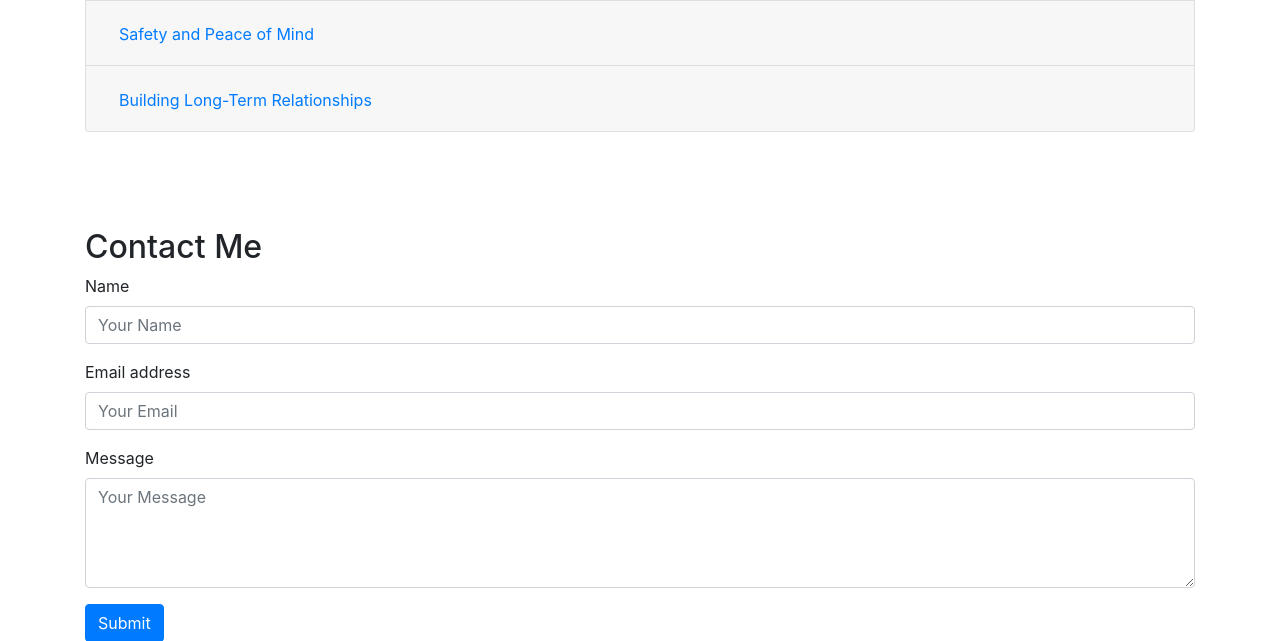
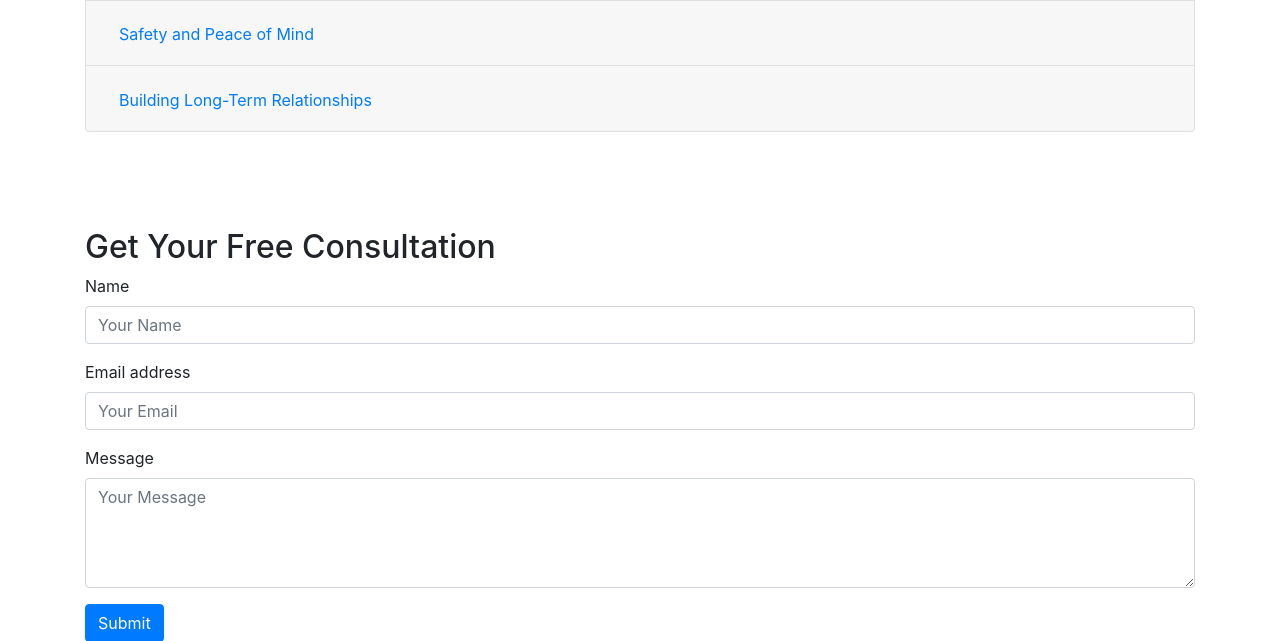
Before and after one commit to Sbussiso/travel-agent-site, a Flask app: page / in a window 1280 px wide. Shown: the part 1027-1668 px from the top of the page. Run offline with Flask 3, Linux system fonts and the light colour scheme; some libraries are stand-ins or nearby versions.

Commit message:
added requirements.txt

```diff
--- /dev/null
+++ b/ai_tune.csv
@@ -0,0 +1 @@
+Prompt, Answer
--- a/templates/index.html
+++ b/templates/index.html
@@ -124,7 +124,7 @@
     <br/>
     <br/>
     <div class="container mt-5">
-        <h2>Contact Me</h2>
+        <h2>Get Your Free Consultation</h2>
         <form action="/send_message" method="post">
             <div class="form-group">
                 <label for="name">Name</label>
```
Also changed, not shown: requirements.txt (added, +151 -0 lines).
